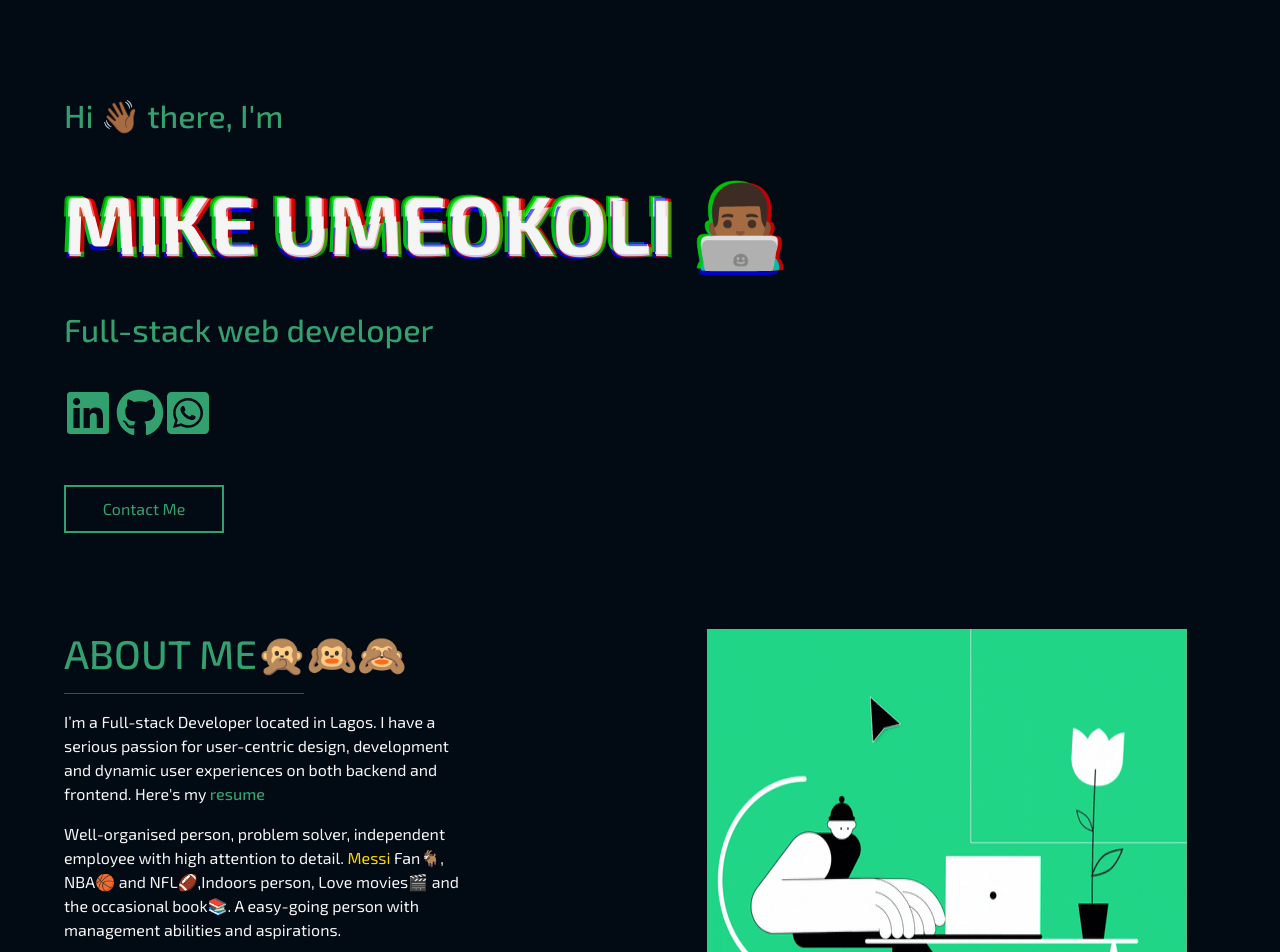
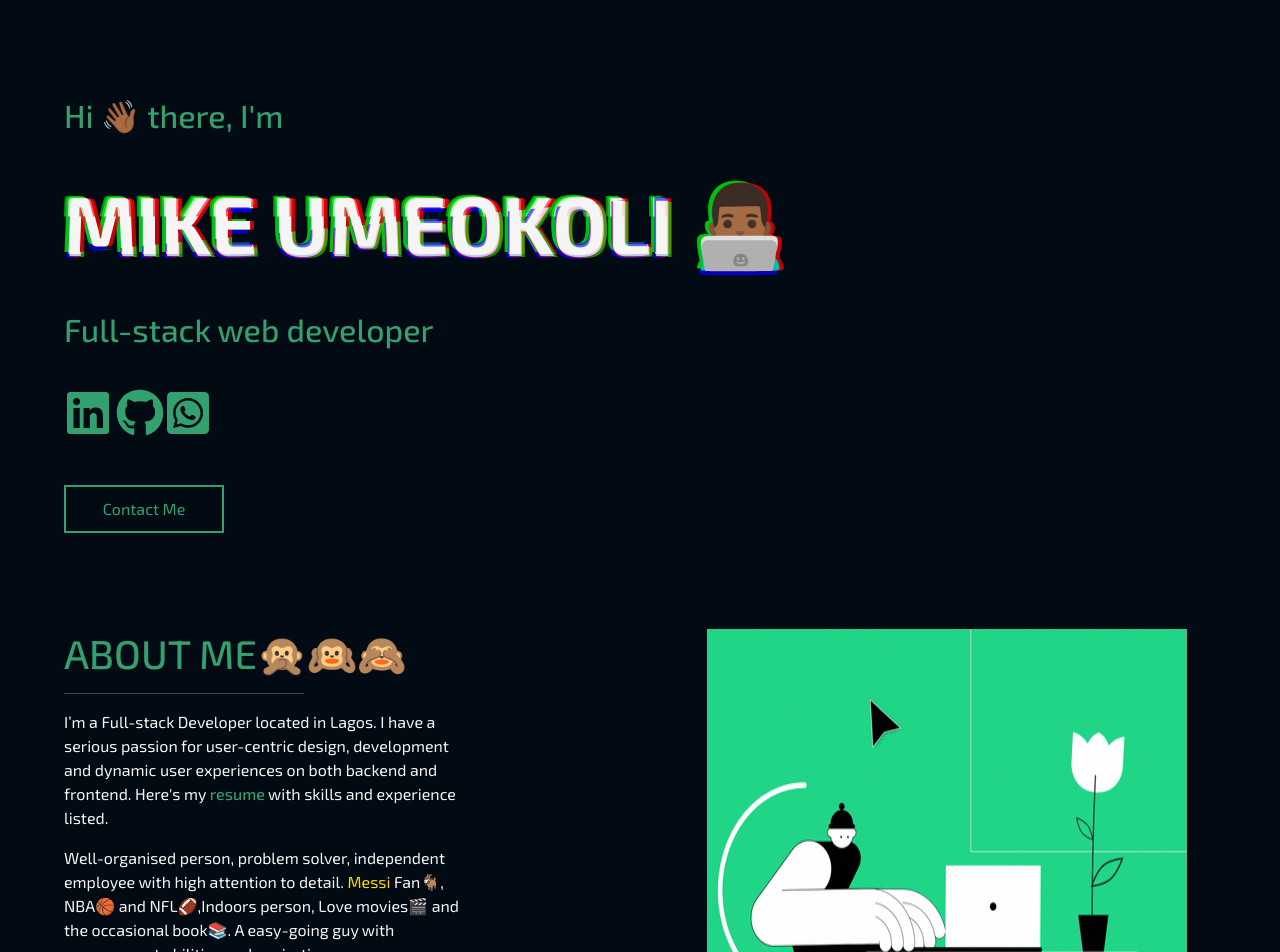
Before and after one commit to mikey247/portfolio, a React (Create React App) app: page / in a window 1280 px wide. Shown: the top 952 px of the page. Built offline with nearby package versions, Linux system fonts and the light colour scheme.

Commit message:
fix styling

```diff
--- a/src/components/About.js
+++ b/src/components/About.js
@@ -18,14 +18,15 @@ const About = () => {
               className={classes.resume}
             >
               <span>resume</span>
-            </a>
+            </a>{" "}
+            with skills and experience listed.
           </p>
           <p>
             Well-organised person, problem solver, independent employee with
             high attention to detail.{" "}
             <span className={classes.messi}>Messi </span>Fan🐐, NBA🏀 and
             NFL🏈,Indoors person, Love movies🎬 and the occasional book📚. A
-            easy-going person with management abilities and aspirations.
+            easy-going guy with management abilities and aspirations.
           </p>
           <p>
             Absolute Team-player😀(love teams..) also able to work alone to
--- a/src/components/Contact.js
+++ b/src/components/Contact.js
@@ -65,7 +65,7 @@ const Contact = () => {
               placeholder="Your Email"
               required
             />
-            <br />
+            {/* <br /> */}
             <input
               type="text"
               name="subject"
@@ -73,7 +73,7 @@ const Contact = () => {
               placeholder="Subject"
               required
             />
-            <br />
+            {/* <br /> */}
             <textarea
               name="message"
               className={classes.message}
@@ -82,7 +82,7 @@ const Contact = () => {
               placeholder="Your Message"
               required
             />
-            <br />
+            {/* <br /> */}
             <input type="submit" value="Send" className={classes.send} />
             {/* <button className={classes.send}>submit</button> */}
           </form>
```
